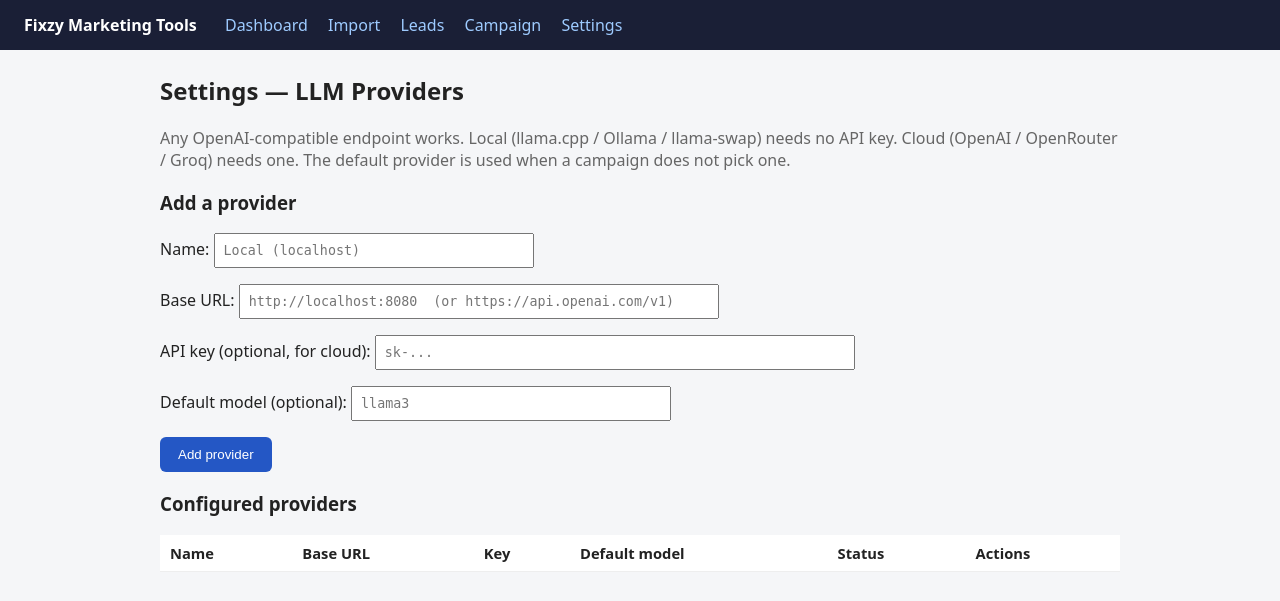
After one commit to mohdhafizi83/fixzy-marketing-tools, a Flask app: page /settings/llm in a window 1280 px wide. The commit adds this page. Shown: the top 601 px of the page. Run offline with Flask 3, Linux system fonts and the light colour scheme; lists and menus that the app fills with data are empty.

Commit message:
Configurable LLM providers: user picks provider + model (local or cloud)
- LlmProvider model: name, base_url, api_key, default_model, is_default
  (any OpenAI-compatible endpoint: llama.cpp/Ollama/llama-swap local,
  OpenAI/OpenRouter/Groq cloud). DB file now holds keys — treat as secret.
- Settings -> LLM Providers page: add / set default / delete, live model
  listing per provider with connection status
- Campaign form: provider + model dropdowns; model list loads via
  /settings/llm/models JSON endpoint when provider changes
- aicopy.py rewritten: provider-aware, 502 retry with backoff (fixes the
  transient llama-swap cold-model 502 the owner hit), auto model pick
- Verified live: provider added via UI route, 6 models listed, draft with
  explicit model mistral returned real copy

```diff
--- a/app.py
+++ b/app.py
@@ -186,16 +186,79 @@ def export_leads():
 
 @app.route("/campaign/draft", methods=["POST"])
 def campaign_draft():
-    """AI copy draft endpoint (local LLM, RM0). Returns JSON for the UI."""
+    """AI copy draft endpoint. Optional provider_id + model in the JSON body."""
     from aicopy import draft_message
-    brief = (request.json or {}).get("brief", "").strip()
-    channel = (request.json or {}).get("channel", "email")
-    if not brief:
-        return jsonify({"ok": False, "error": "Brief is required"}), 400
-    draft, err = draft_message(brief, channel)
+    from models import LlmProvider
+    body = request.json or {}
+    brief = body.get("brief", "").strip()
+    channel = body.get("channel", "email")
+    provider = None
+    if body.get("provider_id"):
+        provider = db.session.get(LlmProvider, body["provider_id"])
+        if not provider:
+            return jsonify({"ok": False, "error": "Provider not found"}), 404
+    draft, err = draft_message(brief, channel, provider=provider,
+                              model=body.get("model") or None)
     if draft is None:
         return jsonify({"ok": False, "error": err}), 502
     return jsonify({"ok": True, "draft": draft})
+
+
+@app.route("/settings/llm", methods=["GET", "POST"])
+def settings_llm():
+    """Manage LLM providers (local or cloud, OpenAI-compatible)."""
+    from models import LlmProvider
+    if request.method == "POST":
+        action = request.form.get("action")
+        if action == "add":
+            name = request.form.get("name", "").strip()
+            base_url = request.form.get("base_url", "").strip()
+            if not name or not base_url:
+                flash("Name and base URL are required.")
+                return redirect(url_for("settings_llm"))
+            p = LlmProvider(name=name, base_url=base_url,
+                           api_key=request.form.get("api_key", "").strip(),
+                           default_model=request.form.get("default_model", "").strip(),
+                           is_default=not LlmProvider.query.first())
+            db.session.add(p)
+            db.session.commit()
+            flash(f"Provider '{name}' added.")
+        elif action == "set_default":
+            pid = int(request.form.get("id", 0))
+            for p in LlmProvider.query.all():
+                p.is_default = (p.id == pid)
+            db.session.commit()
+            flash("Default provider updated.")
+        elif action == "delete":
+            pid = int(request.form.get("id", 0))
+            p = db.session.get(LlmProvider, pid)
+            if p:
+                db.session.delete(p)
+                db.session.commit()
+                flash(f"Provider '{p.name}' deleted.")
+        return redirect(url_for("settings_llm"))
+
+    providers = LlmProvider.query.order_by(LlmProvider.id).all()
+    # Try to list each provider's models for display
+    from aicopy import list_models
+    info = []
+    for p in providers:
+        models, err = list_models(p)
+        info.append({"p": p, "models": models, "err": err})
+    return render_template("settings_llm.html", info=info)
+
+
+@app.route("/settings/llm/models", methods=["POST"])
+def settings_llm_models():
+    """Return a provider's model list as JSON (for the campaign form dropdown)."""
+    from models import LlmProvider
+    from aicopy import list_models
+    pid = int((request.json or {}).get("provider_id", 0))
+    p = db.session.get(LlmProvider, pid)
+    if not p:
+        return jsonify({"ok": False, "error": "Provider not found"}), 404
+    models, err = list_models(p)
+    return jsonify({"ok": bool(models), "models": models, "error": err})
 
 
 @app.route("/campaign/new", methods=["GET", "POST"])
@@ -208,7 +271,8 @@ def campaign_new():
         db.session.commit()
         flash(f"Campaign '{c.name}' created (id {c.id}).")
         return redirect(url_for("dashboard"))
-    return render_template("campaign_new.html")
+    from models import LlmProvider
+    return render_template("campaign_new.html", providers=LlmProvider.query.order_by(LlmProvider.id).all())
 
 
 @app.route("/campaign/<int:cid>/start", methods=["POST"])
--- a/templates/base.html
+++ b/templates/base.html
@@ -32,6 +32,7 @@
     <a href="{{ url_for('import_leads') }}">Import</a>
     <a href="{{ url_for('leads') }}">Leads</a>
     <a href="{{ url_for('campaign_new') }}">Campaign</a>
+    <a href="{{ url_for('settings_llm') }}">Settings</a>
   </nav>
 </header>
 <main>
--- /dev/null
+++ b/templates/settings_llm.html
@@ -0,0 +1,45 @@
+{% extends "base.html" %}
+{% block content %}
+<h2>Settings — LLM Providers</h2>
+<p style="color:#666">Any OpenAI-compatible endpoint works. Local (llama.cpp / Ollama /
+llama-swap) needs no API key. Cloud (OpenAI / OpenRouter / Groq) needs one.
+The default provider is used when a campaign does not pick one.</p>
+
+<h3>Add a provider</h3>
+<form method="post">
+  <input type="hidden" name="action" value="add">
+  <p>Name: <input type="text" name="name" placeholder="Local (localhost)" required style="max-width:320px"></p>
+  <p>Base URL: <input type="text" name="base_url" placeholder="http://localhost:8080  (or https://api.openai.com/v1)" required style="max-width:480px"></p>
+  <p>API key (optional, for cloud): <input type="text" name="api_key" placeholder="sk-..." style="max-width:480px"></p>
+  <p>Default model (optional): <input type="text" name="default_model" placeholder="llama3" style="max-width:320px"></p>
+  <p><button>Add provider</button></p>
+</form>
+
+<h3>Configured providers</h3>
+<table>
+  <tr><th>Name</th><th>Base URL</th><th>Key</th><th>Default model</th><th>Status</th><th>Actions</th></tr>
+  {% for row in info %}
+  <tr>
+    <td>{{ row.p.name }} {% if row.p.is_default %}<b>(default)</b>{% endif %}</td>
+    <td>{{ row.p.base_url }}</td>
+    <td>{{ 'yes' if row.p.api_key else '—' }}</td>
+    <td>{{ row.p.default_model or 'auto' }}</td>
+    <td class="{{ 'ok' if row.models else 'bad' }}">
+      {% if row.models %}{{ row.models|length }} models: {{ row.models[:4]|join(', ') }}{% if row.models|length > 4 %}…{% endif %}
+      {% else %}{{ row.err }}{% endif %}
+    </td>
+    <td>
+      {% if not row.p.is_default %}
+      <form method="post" style="display:inline"><input type="hidden" name="action" value="set_default">
+        <input type="hidden" name="id" value="{{ row.p.id }}">
+        <button>Set default</button></form>
+      {% endif %}
+      <form method="post" style="display:inline" onsubmit="return confirm('Delete this provider?')">
+        <input type="hidden" name="action" value="delete">
+        <input type="hidden" name="id" value="{{ row.p.id }}">
+        <button style="background:#b00020">Delete</button></form>
+    </td>
+  </tr>
+  {% endfor %}
+</table>
+{% endblock %}
```
Also changed, not shown: aicopy.py (+125 -50 lines), models.py (+18 -0 lines), templates/campaign_new.html (+40 -2 lines).
